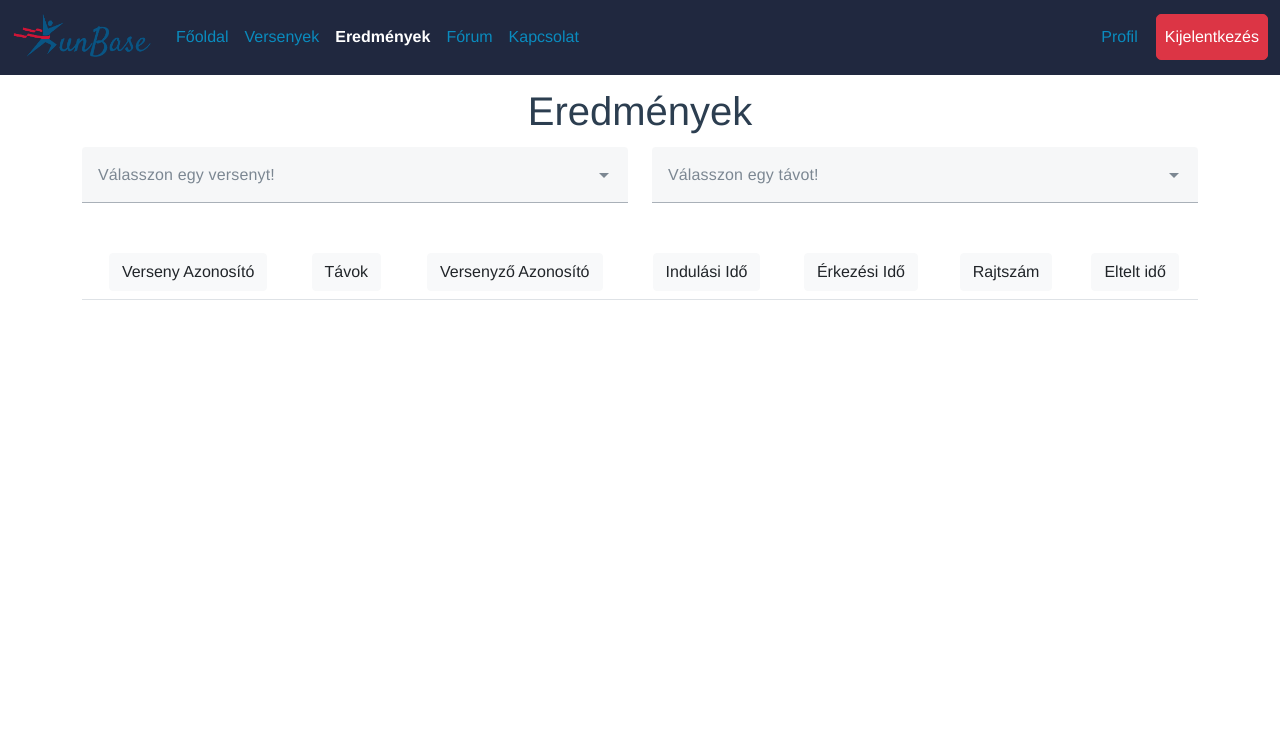
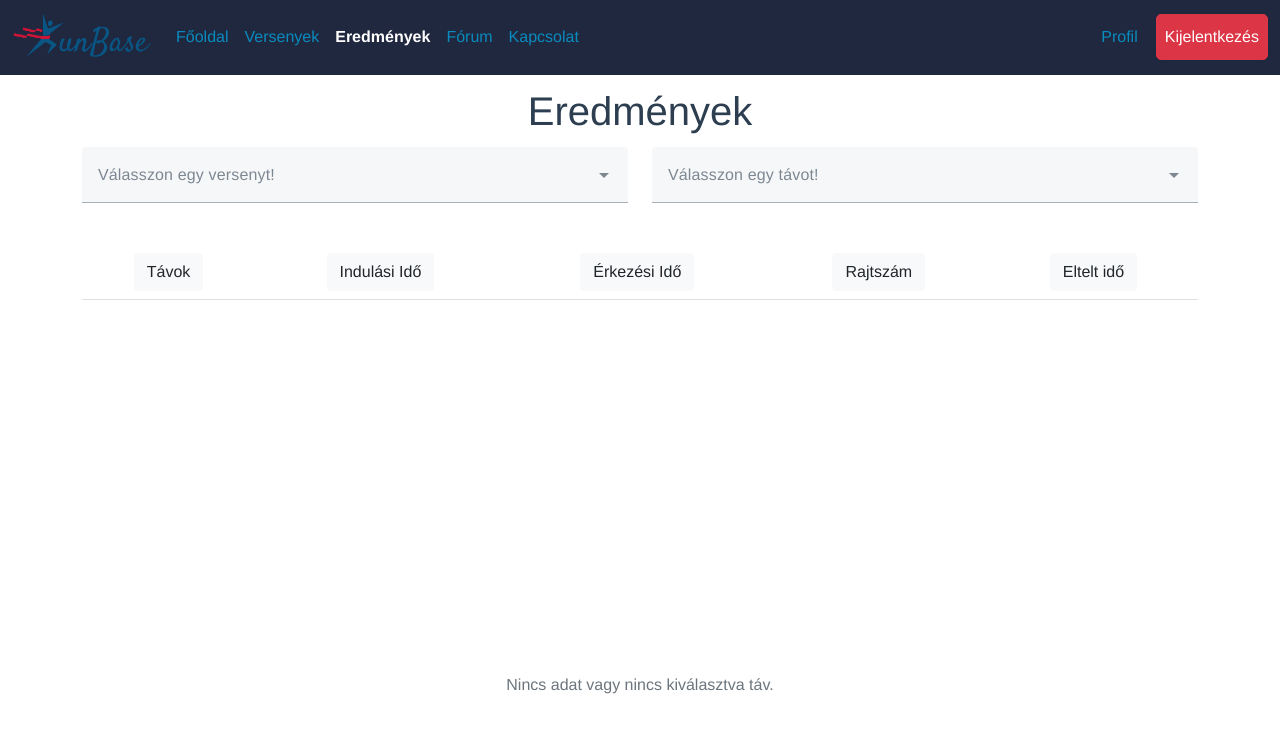
Before and after one commit to XxKristof9xX/runbase, a Vue app in the folder Web/: page /eredmenyek in a window 1280 px wide. Shown: the top 732 px of the page. Built offline with nearby package versions, Linux system fonts and the light colour scheme; sample sign-in values are in the browser's storage.

Commit message:
eredmény oldal statisztikai gráf működése frissítve

```diff
--- a/Web/src/views/DataPages/ResultPage.vue
+++ b/Web/src/views/DataPages/ResultPage.vue
@@ -3,27 +3,13 @@
   <div class="container">
     <div class="row">
       <div class="col-6">
-        <v-autocomplete
-          v-model="selectedCompetition"
-          :items="competitions.map(c => c.nev)"
-          label="Válasszon egy versenyt!"
-          outlined
-          dense
-          clearable
-          @update:modelValue="onCompetitionChange"
-        />
+        <v-autocomplete v-model="selectedCompetition" :items="competitions.map(c => c.nev)"
+          label="Válasszon egy versenyt!" outlined dense clearable @update:modelValue="onCompetitionChange" />
       </div>
 
       <div class="col-6">
-        <v-autocomplete
-          v-model="selectedDistance"
-          :items="selectedCompetitionDistances.map(d => `${d.tav} km`)"
-          label="Válasszon egy távot!"
-          outlined
-          dense
-          clearable
-          @update:modelValue="competitionResult"
-        />
+        <v-autocomplete v-model="selectedDistance" :items="selectedCompetitionDistances.map(d => `${d.tav} km`)"
+          label="Válasszon egy távot!" outlined dense clearable @update:modelValue="competitionResult" />
       </div>
 
       <div class="table-wrapper-scroll-y my-custom-scrollbar mt-2">
@@ -31,66 +17,25 @@
           <thead>
             <tr>
               <th>
-                <input
-                  type="button"
-                  @click="sortedByCompetitionId()"
-                  class="btn btn-light"
-                  value="Verseny Azonosító"
-                />
+                <input type="button" @click="sortedByDistanceId()" class="btn btn-light" value="Távok" />
               </th>
               <th>
-                <input
-                  type="button"
-                  @click="sortedByDistanceId()"
-                  class="btn btn-light"
-                  value="Távok"
-                />
+                <input type="button" class="btn btn-light" value="Indulási Idő" />
               </th>
               <th>
-                <input
-                  type="button"
-                  @click="sortedByNameId()"
-                  class="btn btn-light"
-                  value="Versenyző Azonosító"
-                />
+                <input type="button" class="btn btn-light" value="Érkezési Idő" />
               </th>
               <th>
-                <input
-                  type="button"
-                  class="btn btn-light"
-                  value="Indulási Idő"
-                />
+                <input type="button" @click="sortedByStartNumber()" class="btn btn-light" value="Rajtszám" />
               </th>
               <th>
-                <input
-                  type="button"
-                  class="btn btn-light"
-                  value="Érkezési Idő"
-                />
-              </th>
-              <th>
-                <input
-                  type="button"
-                  @click="sortedByStartNumber()"
-                  class="btn btn-light"
-                  value="Rajtszám"
-                />
-              </th>
-              <th>
-                <input
-                  type="button"
-                  @click="sortedByRunTime()"
-                  class="btn btn-light"
-                  value="Eltelt idő"
-                />
+                <input type="button" @click="sortedByRunTime()" class="btn btn-light" value="Eltelt idő" />
               </th>
             </tr>
           </thead>
           <tbody>
             <tr v-for="r in competitionResults" :key="r.Id">
-              <td>{{ r.versenyId }}</td>
               <td>{{ r.tav }} km</td>
-              <td>{{ r.versenyzoId }}</td>
               <td>{{ r.indulas }}</td>
               <td>{{ r.erkezes }}</td>
               <td>{{ r.rajtszam }}</td>
@@ -101,8 +46,11 @@
       </div>
     </div>
     <br>
-    <div class="chart-container" style="position: relative; height:20vh; width:80vw">
+    <div v-if="showChart" class="chart-container" style="position: relative; height:20vh; width:80vw">
   <canvas id="myChart"></canvas>
+</div>
+<div v-else class="text-center mt-4 text-muted">
+  Nincs adat vagy nincs kiválasztva táv.
 </div>
   </div>
 </template>
@@ -113,6 +61,7 @@ import { ref } from "vue";
 import axios from "axios";
 import { useRouter } from "vue-router";
 import { Chart, registerables } from 'chart.js';
+import { nextTick } from 'vue';
 Chart.register(...registerables);
 
 export default {
@@ -152,6 +101,7 @@ export default {
       competitionDistanceIds: [],
       selectedCompetitionDistances: [],
       postCompetitionDistances: [],
+      showChart: false,
       ascDesc: 0,
       myChart: null,
       selectedCompetition: null,
@@ -205,6 +155,7 @@ export default {
   methods: {
     onCompetitionChange() {
       this.selectedDistance = null;
+      this.showChart = false;
       const selectedComp = this.competitions.find(c => c.nev === this.selectedCompetition);
       if (!selectedComp) return;
 
@@ -215,19 +166,21 @@ export default {
     competitionResult() {
   this.competitionResults = [];
   const selectedComp = this.competitions.find(c => c.nev === this.selectedCompetition);
-      if (!selectedComp) return;
+  if (!selectedComp || !this.selectedDistance) {
+    this.showChart = false;
+    return;
+  }
 
-      const selectedDistanceId = this.selectedDistance
-        ? parseInt(this.selectedDistance.split(" - ")[0])
-        : null;
+  const selectedDistanceValue = parseFloat(this.selectedDistance);
 
   this.competitionResults = this.results.filter(result => {
-        const isSameCompetition = result.versenyId === selectedComp.versenyId;
-        const isSameDistance = selectedDistanceId ? result.tav === selectedDistanceId : true;
-        return isSameCompetition && isSameDistance;
+    return result.versenyId === selectedComp.versenyId && result.tav === selectedDistanceValue;
   });
 
+  this.showChart = true;
+  nextTick(() => {
     this.renderChart();
+  });
 },
 
     sortedByCompetitionId() {
@@ -369,6 +322,7 @@ h1 {
   height: 400px;
   overflow: auto;
 }
+
 .table-wrapper-scroll-y {
   display: block;
 }
@@ -378,11 +332,15 @@ th {
   top: 0;
   background-color: white;
 }
+
 .post-select {
   height: 30px !important;
 }
+
 .chart-container {
   width: 100%;
+  max-width: 1000px;
   margin: auto;
+  height: 400px;
 }
 </style>
```
Lines whose indentation alone changed are shown as unchanged.
